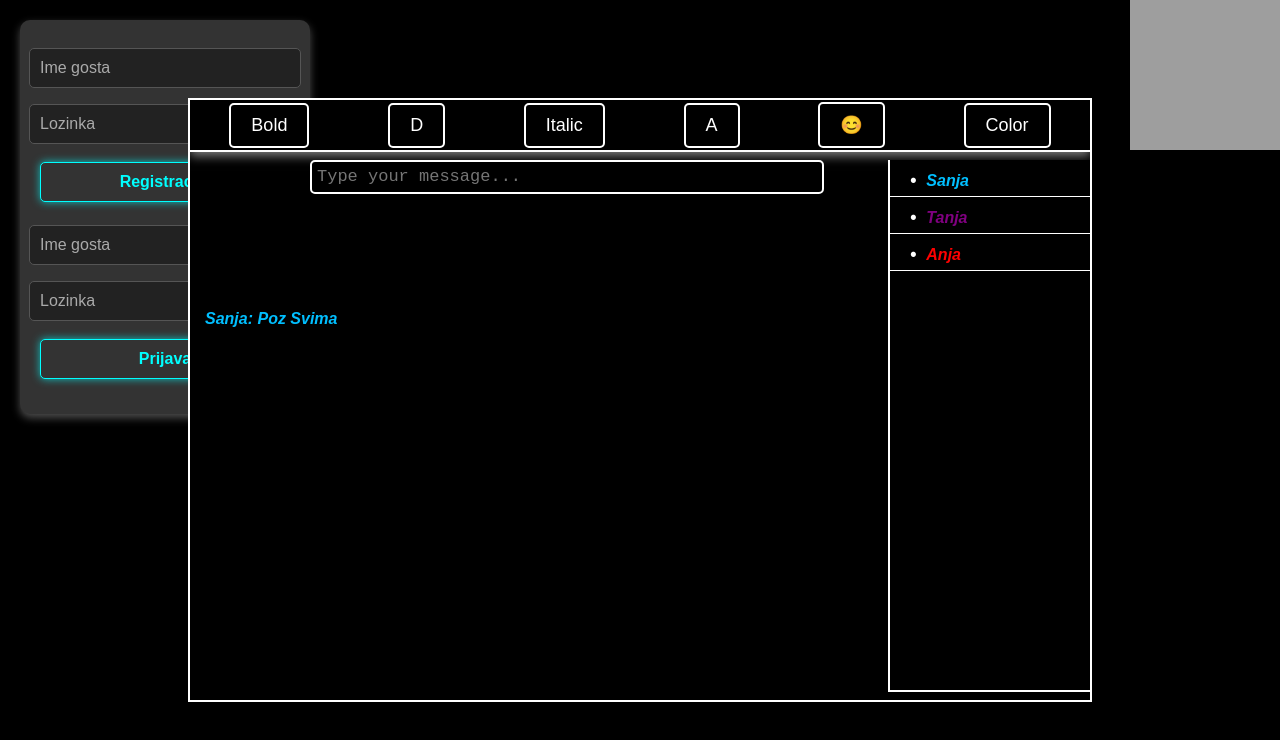
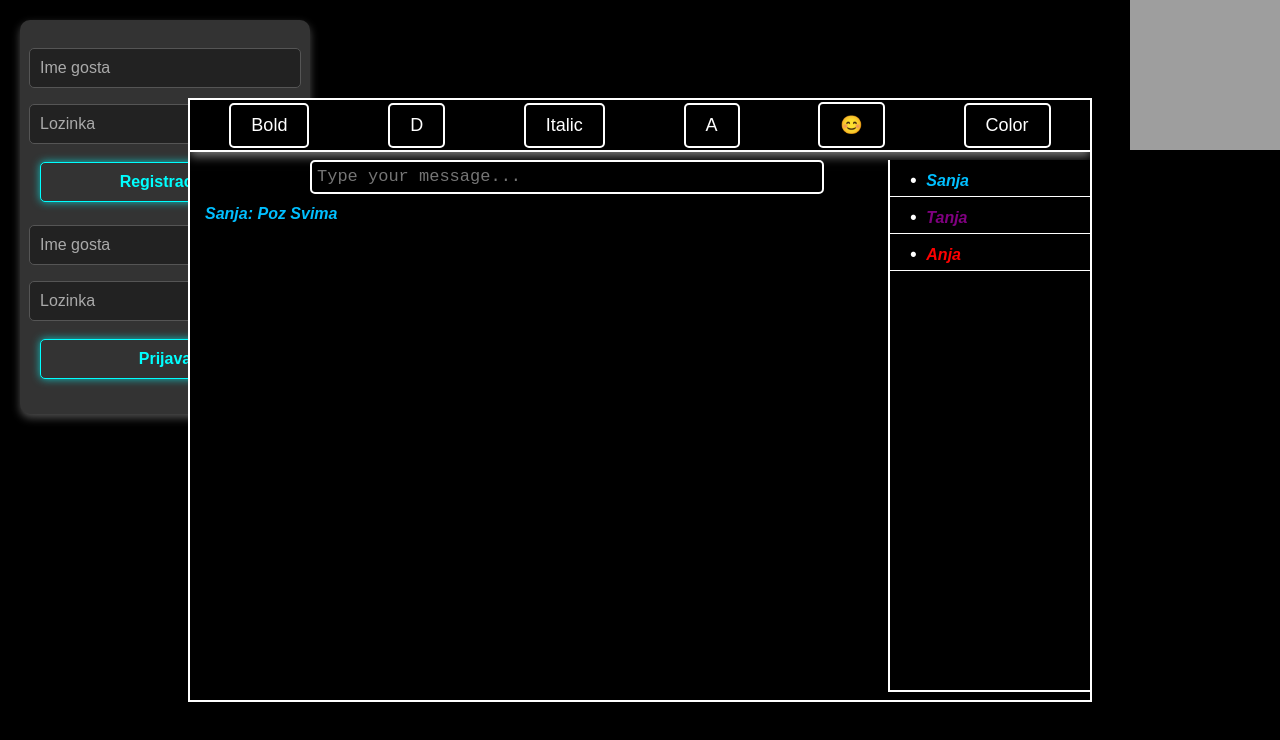
Before and after one commit to strsljennik/DJX, a website: page public/index.html in a window 1280 px wide. Drawn offline with nearby package versions, Linux system fonts and the light colour scheme; no server answers; grey boxes are pictures that could not be loaded.

Commit message:
Update styles.css

```diff
--- a/public/styles.css
+++ b/public/styles.css
@@ -113,7 +113,7 @@ body {
     padding: 10px;
     display: flex;
     flex-direction: column;
-    overflow-y: auto; 3px; top:200px; bottom 200px;
+    overflow-y: auto;
 }
 
 .message {
```
